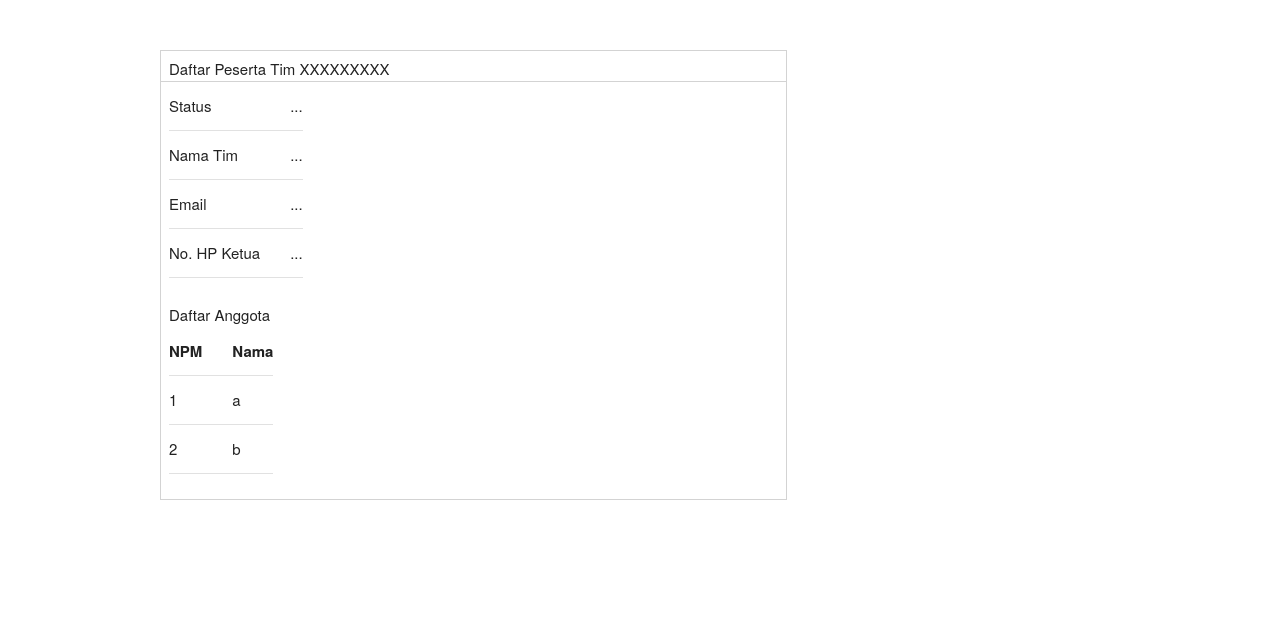
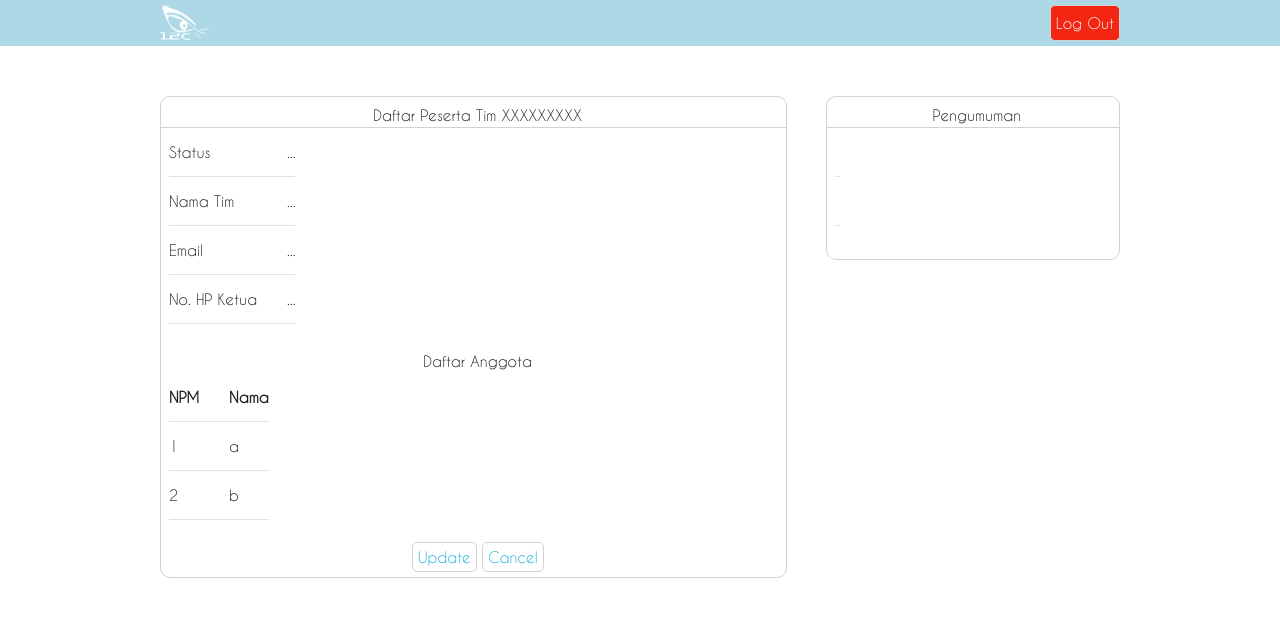
Before and after one commit to EkaJuliantara/i2c-frontend, a PHP site: page /test.html in a window 1280 px wide. Shown: the top 617 px of the page. Run offline with PHP 8.4, Linux system fonts and the light colour scheme.

Commit message:
edited user panel+css

```diff
--- a/css/admin.css
+++ b/css/admin.css
@@ -1,7 +1,77 @@
+/* Import font face */
+@font-face {
+  font-family: 'Lato-Requler';
+  src: url('../font/Lato-Reguler.ttf');
+}
+
+@font-face {
+  font-family: 'Lato-Italic';
+  src: url('../font/Lato-Italic.ttf');
+}
+
+@font-face {
+  font-family: 'Lato-Bold';
+  src: url('../font/Lato-Bold.ttf');
+}
+
+@font-face{
+  font-family: 'BebasNeue-Reguler';
+  src: url('../font/BebasNeue-Regular.ttf');
+}
+
+@font-face{
+  font-family: 'CaviarDreams-Reguler';
+  src: url('../font/CaviarDreams.ttf');
+}
+
+/* Default setting for font size, font family, bg color and text-align */
+body{
+  font-size: 15px;
+  font-family: 'CaviarDreams-Reguler';
+}
+
+section{
+  text-align: center;
+}
+
+/*Css for header section */
+#header{
+  background-color: lightblue;
+  padding-top: 5px;
+  padding-bottom: 5px;
+}
+
+.i2c-logo{
+  float: left;
+  width: 50px;
+}
+
+.btn{
+  text-decoration: none;
+  padding-top: 5px;
+  padding-bottom: 5px;
+  padding-left: 5px;
+  padding-right: 5px;
+  border: 1px solid lightgray;
+  border-radius: 5px;
+}
+
+.logout{
+  color: white;
+  background-color: #F22613;
+  float: right;
+}
+
+.update{
+  float: left;
+}
+
 .box{
+  border-radius: 10px;
   padding-top: 6px;
   margin-top: 50px;
   border: 1px solid lightgray;
+  padding-bottom: 8px;
 }
 
 .box-header{
--- a/test.html
+++ b/test.html
@@ -5,7 +5,7 @@
   <!-- Basic Page Needs
   –––––––––––––––––––––––––––––––––––––––––––––––––– -->
   <meta charset="utf-8">
-  <title>Admin Panel</title>
+  <title>User Panel</title>
   <meta name="description" content="">
   <meta name="author" content="">
 
@@ -26,6 +26,19 @@
 </head>
   <body>
     <section id="header">
+        <div class="container">
+            <div class="row">
+                <div class="twelve columns">
+                  <a href="" class="logo">
+                      <img class="i2c-logo" src="img/logo.png" alt="" />
+                  </a>
+                  <a class="btn logout" href="#">Log Out</a>
+                </div>
+            </div>
+        </div>
+    </section>
+
+    <section id="main">
       <div class="container">
         <div class="row">
           <div class="eight columns">
@@ -70,11 +83,27 @@
                       <td>b</td>
                     </tr>
                   </table>
+                  <a href="#" class="btn">Update</a>
+                  <a href="#" class="btn">Cancel</a>
               </div>
             </div>
           </div>
           <div class="four columns">
-
+              <div class="box">
+                    <div class="box-header">
+                      Pengumuman
+                    </div>
+                    <div class="box-body">
+                      <table>
+                        <tr>
+                          <td>&nbsp;</td>
+                        </tr>
+                        <tr>
+                          <td>&nbsp;</td>
+                        </tr>
+                      </table>
+                    </div>
+              </div>
           </div>
         </div>
       </div>
```
